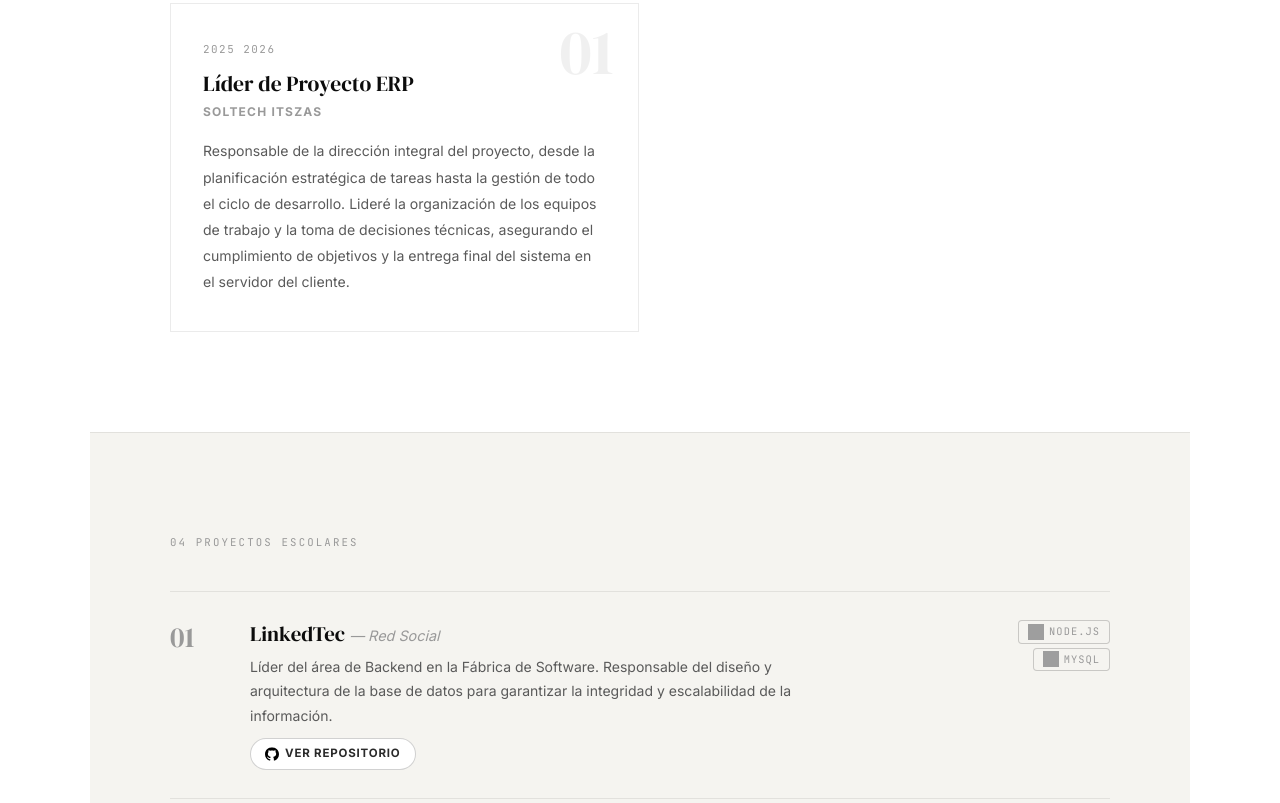
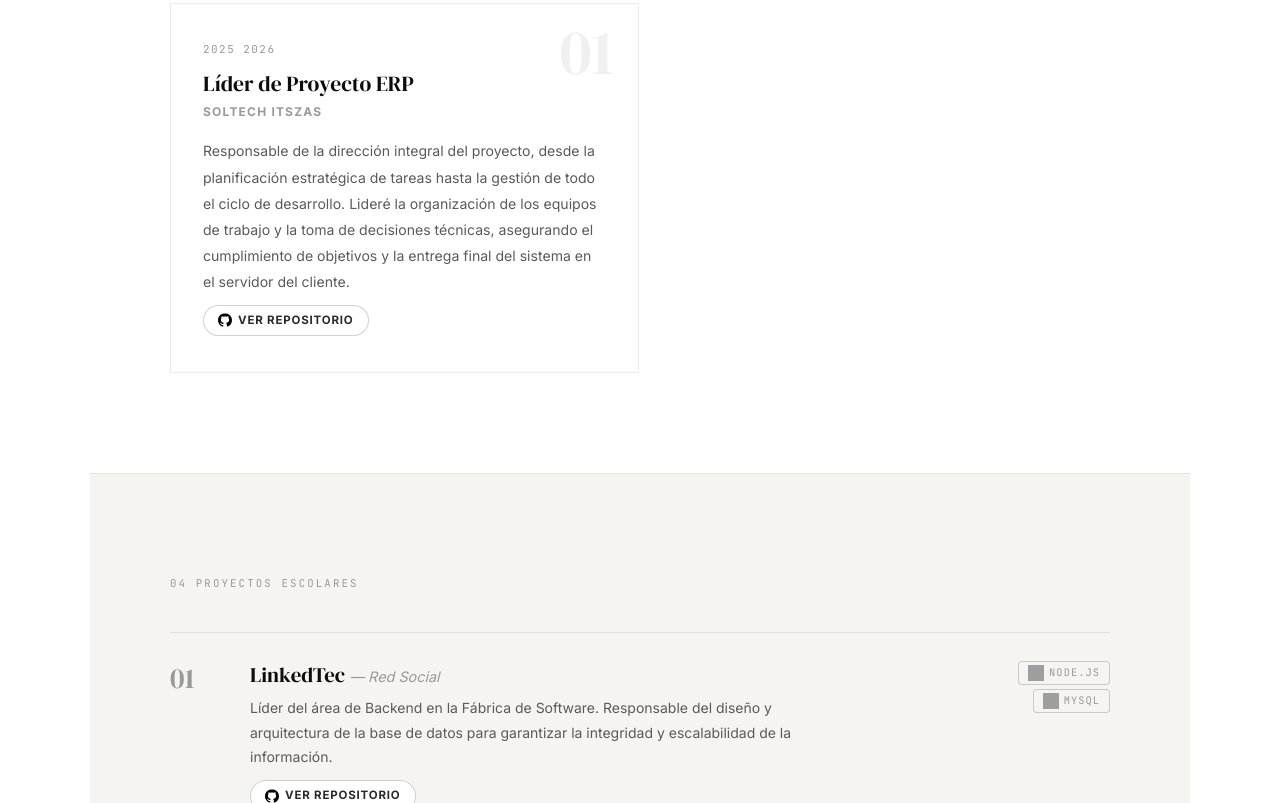
Before and after one commit to Alan-Ixtlahuaca/CvAlan, a plain HTML site: page index.html in a window 1280 px wide. Shown: the part 1963-2766 px from the top of the page. Drawn offline with Linux system fonts and the light colour scheme; grey boxes are pictures that could not be loaded.

Commit message:
Agregar enlace al repositorio de GitHub en la sección de experiencia laboral

```diff
--- a/index.html
+++ b/index.html
@@ -106,7 +106,7 @@
                     <h3 class="exp-role">Líder de Proyecto ERP</h3>
                     <p class="exp-company">SOLTECH  ITSZaS</p>
                     <p class="exp-desc">Responsable de la dirección integral del proyecto, desde la planificación estratégica de tareas hasta la gestión de todo el ciclo de desarrollo. Lideré la organización de los equipos de trabajo y la toma de decisiones técnicas, asegurando el cumplimiento de objetivos y la entrega final del sistema en el servidor del cliente.</p>
-
+                    <a href="https://github.com/FabricaSoftwareTecnm/erp-soltech.git" target="_blank" rel="noopener" class="proj-btn"><img src="images/GitHub_Invertocat_Black.svg" width="14" height="14" alt="GitHub"> Ver repositorio</a>
                 </div>
 
             </div>
```
